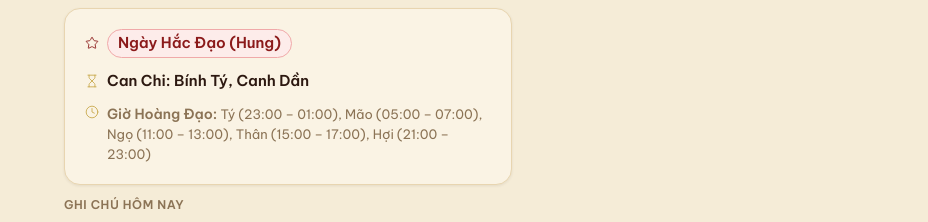
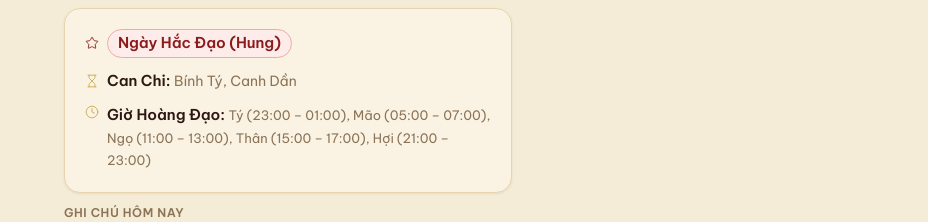
Before and after one commit to Chinsusu/LunarCalendar, a Next.js app: page / in a window 1280 px wide. Shown: the part 304-526 px from the top of the page, without its empty margins (352-1280 px from the left). Built offline with nearby package versions, Linux system fonts and the light colour scheme.

Commit message:
style: phân cấp typography rõ ràng — label SemiBold 15px vs value Regular 13px muted

```diff
--- a/components/DayInfoCard.tsx
+++ b/components/DayInfoCard.tsx
@@ -4,26 +4,11 @@ import { Clock, Hourglass, Star } from "lucide-react";
 import type { CanChi, HoangDaoHour } from "@/lib/lunar";
 import { formatHourRange } from "@/lib/utils";
 
-/* ─── Typography System áp dụng ─────────────────────
- * Font B · 15px · Color 2 (ink)    — label chính
- * Font B · 15px · Color 1 (primary) — badge text
- * Font C · 13px · Color 3 (muted)  — giờ Hoàng Đạo
- * ──────────────────────────────────────────────────── */
-
 interface DayInfoCardProps {
     canChi: CanChi;
     hoangDaoHours: HoangDaoHour[];
     isHoangDao: boolean;
 }
-
-const styleB = (color: string): React.CSSProperties => ({
-    fontFamily: "var(--font-body)", fontWeight: 600, fontSize: 15, color,
-});
-
-const styleC: React.CSSProperties = {
-    fontFamily: "var(--font-body)", fontWeight: 400, fontSize: 13,
-    color: "var(--color-muted)",
-};
 
 export function DayInfoCard({ canChi, hoangDaoHours, isHoangDao }: DayInfoCardProps) {
     const luckyHours = hoangDaoHours.filter(h => h.isHoangDao);
@@ -38,32 +23,41 @@ export function DayInfoCard({ canChi, hoangDaoHours, isHoangDao }: DayInfoCardPr
     return (
         <div className="card-base mx-4 my-3 flex flex-col gap-3">
 
-            {/* Row 1: Badge — Font B · 15px · Color badge */}
+            {/* Row 1: Badge — Font B · SemiBold · 15px · badge color */}
             <div className="flex items-center gap-2">
                 <Star size={14} strokeWidth={1.5} color={badgeColor} />
                 <span
-                    style={{ ...styleB(badgeColor), backgroundColor: badgeBg, border: `1px solid ${badgeBorder}` }}
                     className="px-2.5 py-0.5 rounded-full"
+                    style={{
+                        fontFamily: "var(--font-body)", fontWeight: 600, fontSize: 15,
+                        color: badgeColor, backgroundColor: badgeBg,
+                        border: `1px solid ${badgeBorder}`,
+                    }}
                     role="status"
                 >
                     {isHoangDao ? "Ngày Hoàng Đạo (Cát)" : "Ngày Hắc Đạo (Hung)"}
                 </span>
             </div>
 
-            {/* Row 2: Can Chi — Font B · 15px · Color 2 ink */}
+            {/* Row 2: Can Chi — Font B · SemiBold · 15px · ink */}
             <div className="flex items-center gap-2">
                 <Hourglass size={14} strokeWidth={1.5} color="var(--color-accent)" style={{ flexShrink: 0 }} />
-                <span style={styleB("var(--color-ink)")}>
-                    Can Chi: {canChi.day}, {canChi.month}
+                <span style={{ fontFamily: "var(--font-body)", fontWeight: 600, fontSize: 15, color: "var(--color-ink)" }}>
+                    Can Chi:{" "}
+                    <span style={{ fontWeight: 400, color: "var(--color-muted)", fontSize: 14 }}>
+                        {canChi.day}, {canChi.month}
+                    </span>
                 </span>
             </div>
 
-            {/* Row 3: Giờ Hoàng Đạo — Font C · 13px · Color 3 muted */}
+            {/* Row 3: Giờ Hoàng Đạo — Font C · Regular · 13px · muted */}
             <div className="flex items-start gap-2">
                 <Clock size={14} strokeWidth={1.5} color="var(--color-accent)" style={{ flexShrink: 0, marginTop: 1 }} />
-                <span style={styleC}>
-                    <span style={{ ...styleB("var(--color-ink)"), fontSize: 14 }}>Giờ Hoàng Đạo: </span>
-                    {hoursText}
+                <span style={{ fontFamily: "var(--font-body)", fontWeight: 600, fontSize: 15, color: "var(--color-ink)" }}>
+                    Giờ Hoàng Đạo:{" "}
+                    <span style={{ fontWeight: 400, fontSize: 13, color: "var(--color-muted)" }}>
+                        {hoursText}
+                    </span>
                 </span>
             </div>
         </div>
--- a/components/NotesSection.tsx
+++ b/components/NotesSection.tsx
@@ -56,9 +56,12 @@ export function NotesSection({ date }: NotesSectionProps) {
                                     }
                                 </button>
                                 <span
-                                    className="flex-1 text-sm font-body leading-snug"
+                                    className="flex-1 leading-snug"
                                     style={{
-                                        color: "var(--color-text)",
+                                        fontFamily: "var(--font-body)",
+                                        fontWeight: note.isSystemNote ? 400 : 600,
+                                        fontSize: 15,
+                                        color: "var(--color-ink)",
                                         textDecoration: note.isChecked ? "line-through" : "none",
                                         opacity: note.isChecked ? 0.5 : 1,
                                         fontStyle: note.isSystemNote ? "italic" : "normal",
```
